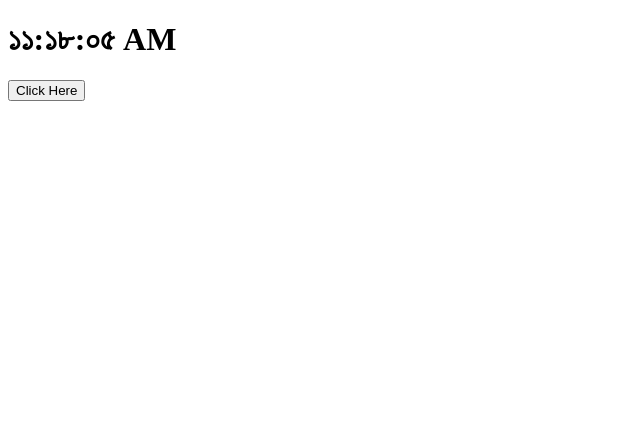
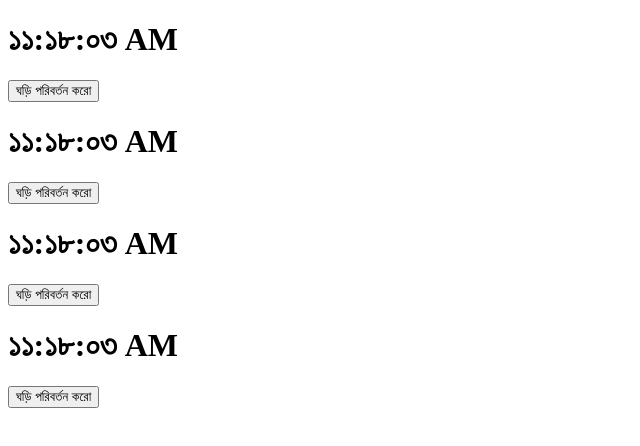
Before and after one commit to jahid01754/react_lws, a React (Vite) app: page / in a window 1280 px wide. Shown: the top 446 px of the page, without its empty margins (0-640 px from the left). Built offline with nearby package versions, Linux system fonts and the light colour scheme.

Commit message:
conditional rendering

```diff
--- a/src/App.jsx
+++ b/src/App.jsx
@@ -1,9 +1,12 @@
 import Clock from "./components/Clock";
+import ClockList from "./components/ClockList";
 
 function App() {
+  const quantities = [1, 2, 3];
   return (
     <>
       <Clock />
+      <ClockList quantity={quantities} />
     </>
   );
 }
--- a/src/components/Button.jsx
+++ b/src/components/Button.jsx
@@ -2,10 +2,10 @@
 
 class Button extends React.Component {
   shouldComponentUpdate(nextProps) {
-    const { change: currentChange } = this.props;
-    const { change: nextChange } = nextProps;
+    const { change: currentChange, locale: currentLocale } = this.props;
+    const { change: nextChange, locale: nextLocale } = nextProps;
 
-    if (currentChange === nextChange) {
+    if (currentChange === nextChange && nextLocale === currentLocale) {
       return false;
     } else {
       return true;
@@ -13,13 +13,19 @@
   }
 
   render() {
-    console.log("Button Component Rendered");
-    const { change, locale } = this.props;
+    const { change, locale, show, enable } = this.props;
+
+    if (!enable) return null;
 
     return (
-      <button type="button" onClick={() => change(locale)}>
-        Click Here
-      </button>
+      <>
+        <button type="button" onClick={() => change(locale)}>
+          {/* Click Here */}
+          {locale === "bn-BD" ? "Change clock" : "ঘড়ি পরিবর্তন করো"}
+        </button>
+
+        {show && <p>Hello</p>}
+      </>
     );
   }
 }
--- a/src/components/Clock.jsx
+++ b/src/components/Clock.jsx
@@ -29,17 +29,50 @@
       locale,
     });
   };
+
   render() {
-    console.log("Clock Component Rendered");
+    const { date, locale } = this.state;
 
-    const { date, locale } = this.state;
+    // let button;
+    // if (locale === "bn-BD") {
+    //   button = (
+    //     <Button change={this.handleClick} locale="en-US">
+    //       Click Here
+    //     </Button>
+    //   );
+    // } else {
+    //   button = (
+    //     <Button change={this.handleClick} locale="bn-BD">
+    //       Click Here
+    //     </Button>
+    //   );
+    // }
+
     return (
       <>
         <h1 className="heading">
           <span className="text">{date.toLocaleTimeString(locale)}</span>
         </h1>
 
-        <Button change={this.handleClick} locale="en-US" />
+        {/* <Button change={this.handleClick} locale="en-US" /> */}
+
+        {/* {button} */}
+
+        {locale === "bn-BD" ? (
+          <Button
+            change={this.handleClick}
+            locale="en-US"
+            show={false}
+            enable={true}
+          />
+        ) : (
+          <Button
+            change={this.handleClick}
+            locale="bn-BD"
+            show={true}
+            enable={true}
+          />
+        )}
       </>
     );
   }
--- /dev/null
+++ b/src/components/ClockList.jsx
@@ -0,0 +1,15 @@
+import Clock from "./Clock";
+
+function ClockList({ quantity = [] }) {
+  return (
+    <>
+      <div>
+        {quantity.map((key) => (
+          <Clock key={key} />
+        ))}
+      </div>
+    </>
+  );
+}
+
+export default ClockList;
```
